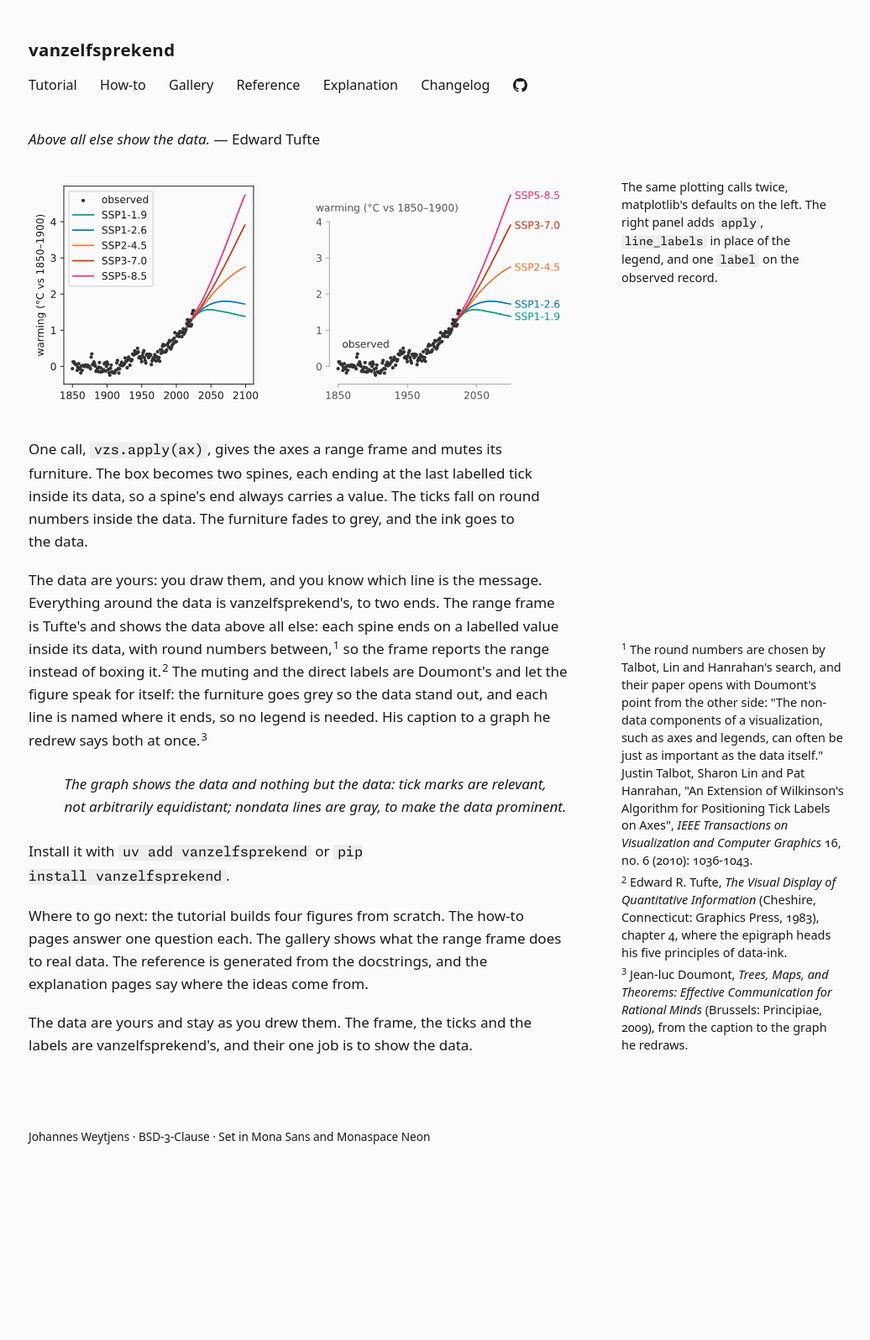
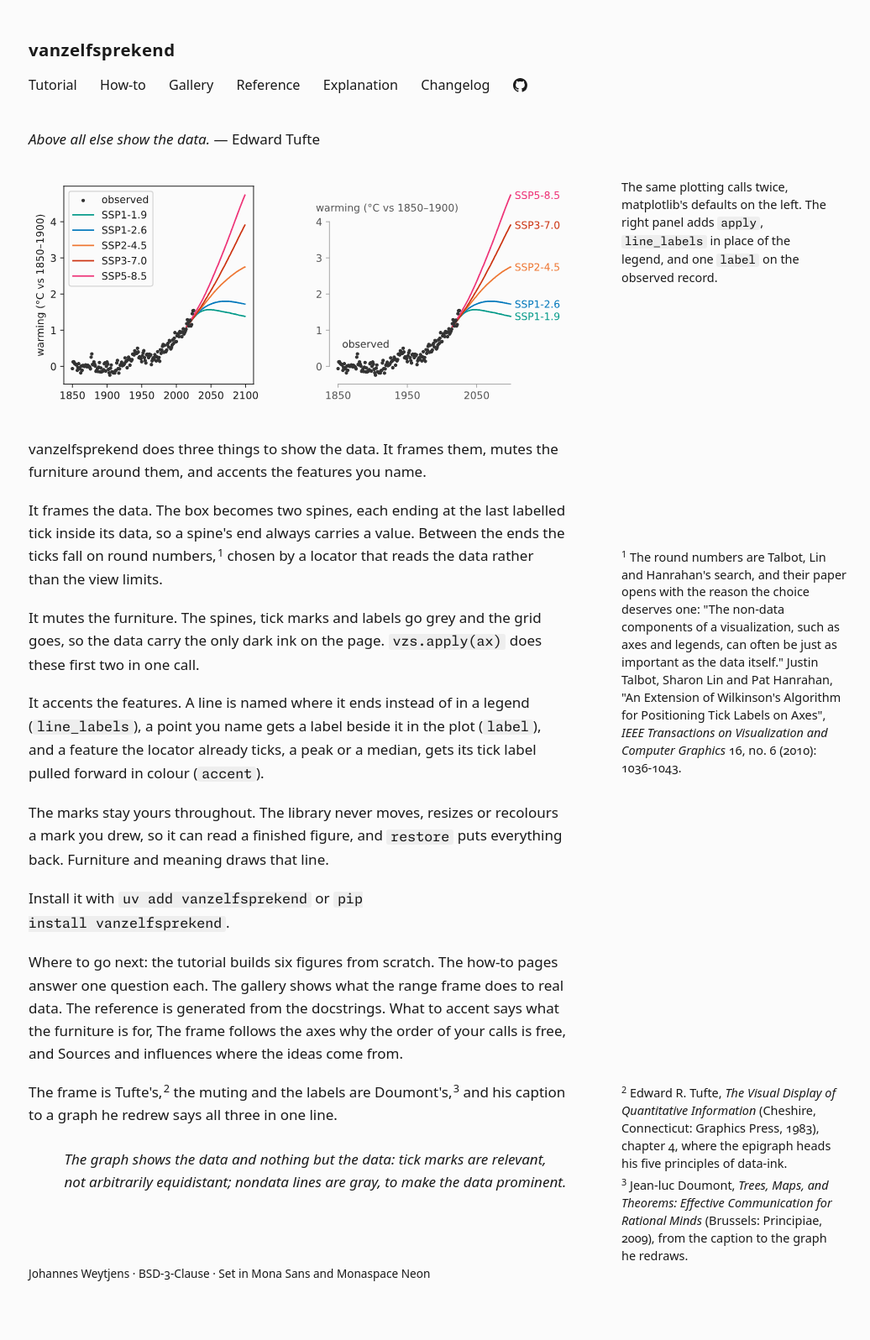
Before and after one commit to jpweytjens/vanzelfsprekend, an MkDocs documentation site: the page built from docs/index.md, in a window 1280 px wide. Shown: the whole page at 84% size, without its empty margins (34-1070 px from the left). Built offline with MkDocs 1.6.1, drawn with Linux system fonts in a browser that asks for light colours; some web fonts are replaced; before the commit the page ends 1433 px from its top, so only the background shows below that.

Commit message:
docs(index): lead with the three verbs

```diff
--- a/docs/index.md
+++ b/docs/index.md
@@ -5,18 +5,24 @@
 <figcaption markdown>The same plotting calls twice, matplotlib's defaults on the left. The right panel adds `apply`, `line_labels` in place of the legend, and one `label` on the observed record.</figcaption>
 </figure>
 
-One call, `vzs.apply(ax)`, gives the axes a range frame and mutes its furniture. The box becomes two spines, each ending at the last labelled tick inside its data, so a spine's end always carries a value. The ticks fall on round numbers inside the data. The furniture fades to grey, and the ink goes to the data.
+vanzelfsprekend does three things to show the data. It frames them, mutes the furniture around them, and accents the features you name.
 
-The data are yours: you draw them, and you know which line is the message. Everything around the data is vanzelfsprekend's, to two ends. The range frame is Tufte's and shows the data above all else: each spine ends on a labelled value inside its data, with round numbers between,[^talbot] so the frame reports the range instead of boxing it.[^tufte] The muting and the direct labels are Doumont's and let the figure speak for itself: the furniture goes grey so the data stand out, and each line is named where it ends, so no legend is needed. His caption to a graph he redrew says both at once.[^doumont]
+It frames the data. The box becomes two spines, each ending at the last labelled tick inside its data, so a spine's end always carries a value. Between the ends the ticks fall on round numbers,[^talbot] chosen by a [locator](how-to/locators.md) that reads the data rather than the view limits.
+
+It mutes the furniture. The spines, tick marks and labels go grey and the grid goes, so the data carry the only dark ink on the page. `vzs.apply(ax)` does these first two in one call.
+
+It accents the features. A line is named where it ends instead of in a legend (`line_labels`), a point you name gets a label beside it in the plot (`label`), and a feature the locator already ticks, a peak or a median, gets its tick label pulled forward in colour (`accent`).
+
+The marks stay yours throughout. The library never moves, resizes or recolours a mark you drew, so it can read a finished figure, and `restore` puts everything back. [Furniture and meaning](explanation/decisions.md) draws that line.
+
+Install it with `uv add vanzelfsprekend` or `pip install vanzelfsprekend`.
+
+Where to go next: the [tutorial](tutorial/old-faithful.md) builds six figures from scratch. The [how-to](how-to/frame-modes.md) pages answer one question each. The [gallery](gallery.md) shows what the range frame does to real data. The [reference](reference/axes.md) is generated from the docstrings. [What to accent](explanation/axis.md) says what the furniture is for, [The frame follows the axes](explanation/hook.md) why the order of your calls is free, and [Sources and influences](explanation/ideas.md) where the ideas come from.
+
+The frame is Tufte's,[^tufte] the muting and the labels are Doumont's,[^doumont] and his caption to a graph he redrew says all three in one line.
 
 > The graph shows the data and nothing but the data: tick marks are relevant, not arbitrarily equidistant; nondata lines are gray, to make the data prominent.
 
-Install it with `uv add vanzelfsprekend` or `pip install vanzelfsprekend`.
-
-Where to go next: the [tutorial](tutorial/old-faithful.md) builds four figures from scratch. The [how-to](how-to/frame-modes.md) pages answer one question each. The [gallery](gallery.md) shows what the range frame does to real data. The [reference](reference/axes.md) is generated from the docstrings, and the [explanation](explanation/ideas.md) pages say where the ideas come from.
-
-The data are yours and [stay as you drew them](explanation/decisions.md). The frame, the ticks and the labels are vanzelfsprekend's, and their one job is to show the data.
-
 [^tufte]: Edward R. Tufte, *The Visual Display of Quantitative Information* (Cheshire, Connecticut: Graphics Press, 1983), chapter 4, where the epigraph heads his five principles of data-ink.
 [^doumont]: Jean-luc Doumont, *Trees, Maps, and Theorems: Effective Communication for Rational Minds* (Brussels: Principiae, 2009), from the caption to the graph he redraws.
-[^talbot]: The round numbers are chosen by Talbot, Lin and Hanrahan's search, and their paper opens with Doumont's point from the other side: "The non-data components of a visualization, such as axes and legends, can often be just as important as the data itself." Justin Talbot, Sharon Lin and Pat Hanrahan, ["An Extension of Wilkinson's Algorithm for Positioning Tick Labels on Axes"](http://vis.stanford.edu/papers/tick-labels), *IEEE Transactions on Visualization and Computer Graphics* 16, no. 6 (2010): 1036-1043.
+[^talbot]: The round numbers are Talbot, Lin and Hanrahan's search, and their paper opens with the reason the choice deserves one: "The non-data components of a visualization, such as axes and legends, can often be just as important as the data itself." Justin Talbot, Sharon Lin and Pat Hanrahan, ["An Extension of Wilkinson's Algorithm for Positioning Tick Labels on Axes"](http://vis.stanford.edu/papers/tick-labels), *IEEE Transactions on Visualization and Computer Graphics* 16, no. 6 (2010): 1036-1043.
```
